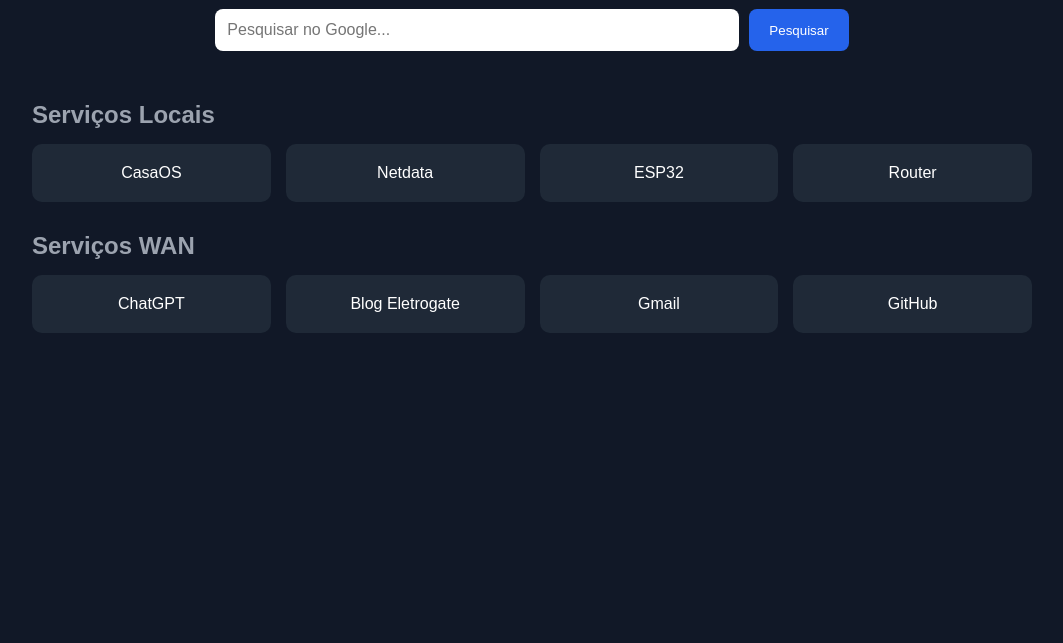
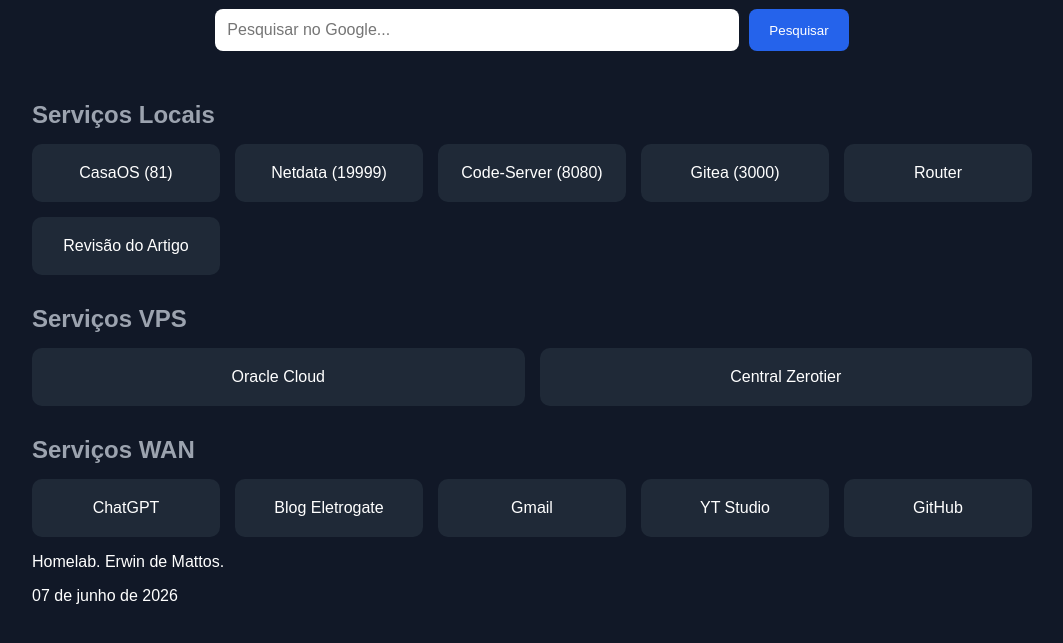
Before and after one commit to sanfoneiroo/homelab, a plain HTML site: page index.html in a window 1280 px wide. Shown: the part 119-762 px from the top of the page, without its empty margins (108-1171 px from the left). Drawn offline with Linux system fonts and the light colour scheme.

Commit message:
new labs

```diff
--- a/index.html
+++ b/index.html
@@ -107,19 +107,45 @@ h1 {
 <div class="grid">
 
     <div class="card">
-        <a href="http://casaos.lab">CasaOS</a>
+        <a href="http://casaos.lab">CasaOS (81)</a>
     </div>
 
     <div class="card">
-        <a href="http://netdata.lab">Netdata</a>
+        <a href="http://netdata.lab">Netdata (19999)</a>
     </div>
 
     <div class="card">
-        <a href="http://esp32.lab">ESP32</a>
+        <a href="http://code-server.lab">Code-Server (8080)</a>
+    </div>
+
+    <div class="card">
+        <a href="http://gitea.lab">Gitea (3000)</a>
     </div>
 
     <div class="card">
         <a href="http://router.lab">Router</a>
+    </div>
+
+    <div class="card">
+        <a href="eletrogate.html">Revisão do Artigo</a>
+    </div>
+
+</div>
+
+<h2 class="section-title">Serviços VPS</h2>
+
+<div class="grid">
+
+    <div class="card">
+        <a href="https://www.oracle.com/br/cloud/free/" target="_blank">
+            Oracle Cloud
+        </a>
+    </div>
+
+    <div class="card">
+        <a href="https://central.zerotier.com/" target="_blank">
+            Central Zerotier
+        </a>
     </div>
 
 </div>
@@ -147,6 +173,12 @@ h1 {
     </div>
 
     <div class="card">
+        <a href="https://studio.youtube.com" target="_blank">
+            YT Studio
+        </a>
+    </div>
+
+    <div class="card">
         <a href="https://github.com/sanfoneiroo" target="_blank">
             GitHub
         </a>
@@ -154,7 +186,11 @@ h1 {
 
 </div>
 
-</div>
+
+ <footer>
+        <p>Homelab. Erwin de Mattos.</p>
+        <p>07 de junho de 2026</p>
+    </footer>
 
 </body>
 </html>
```
Also changed, not shown: 3 other files.
